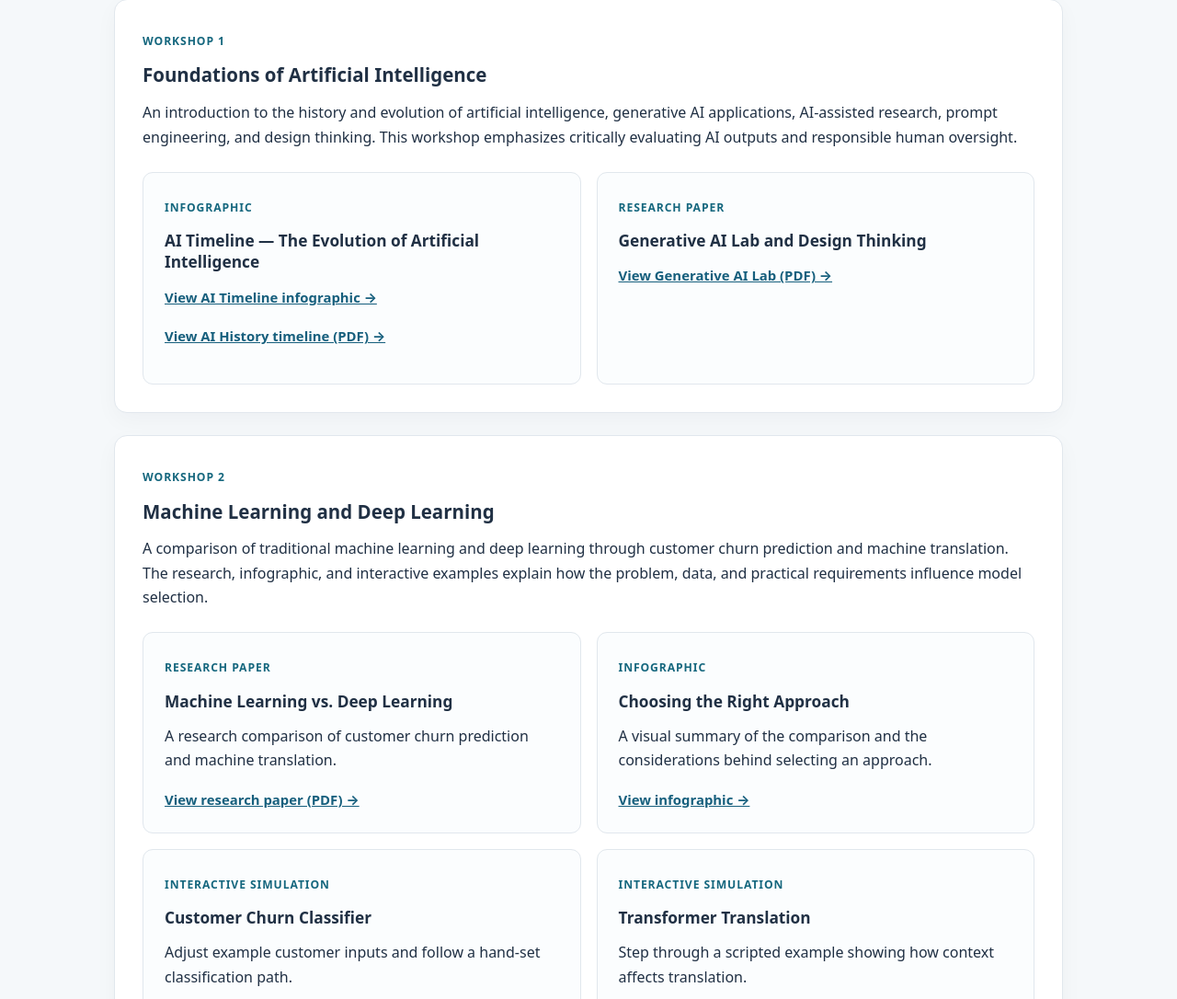
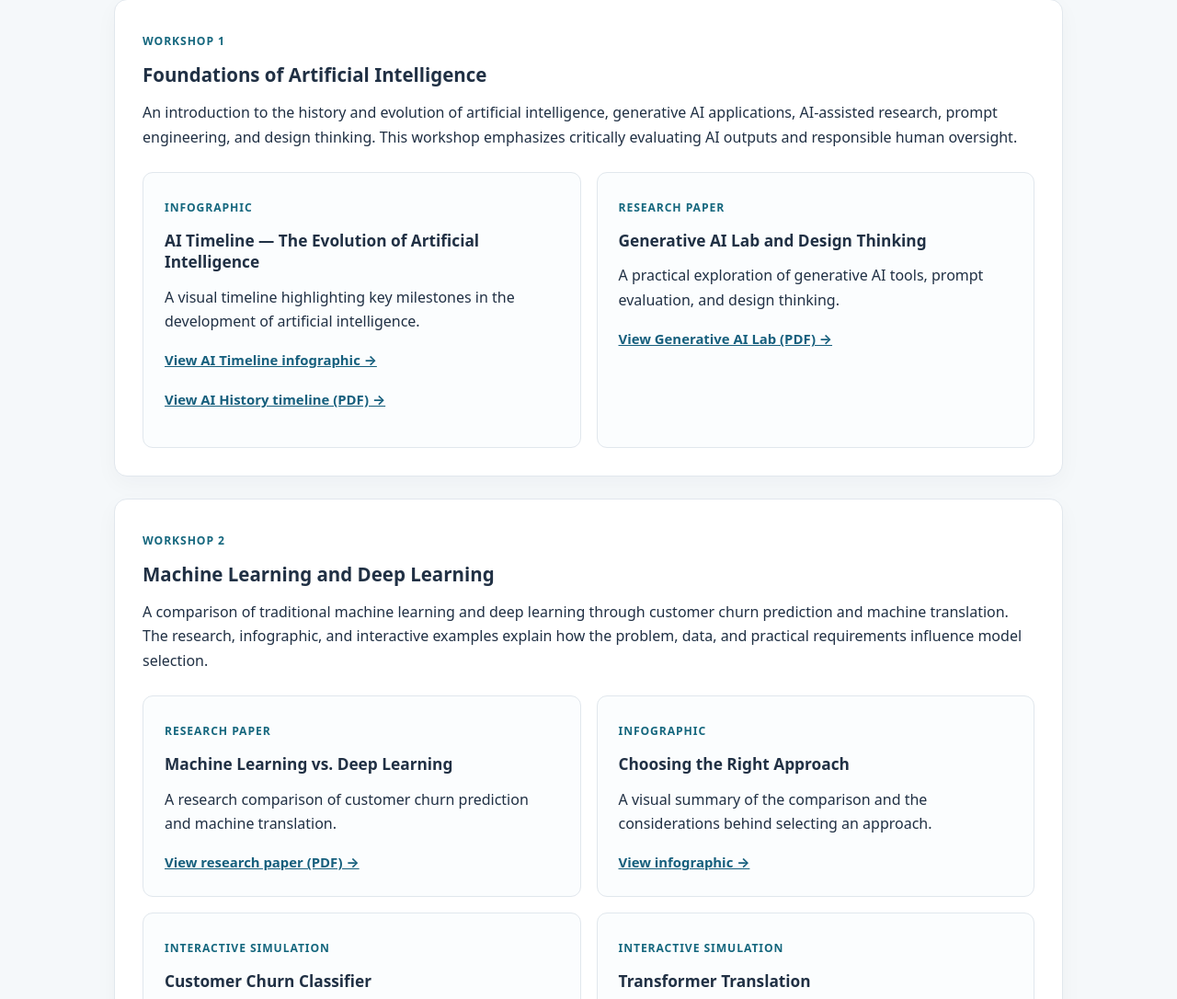
Before and after one commit to QuikSun/AI-ML-Professional-Portfolio, a plain HTML site: page index.html in a window 1280 px wide. Shown: the part 3551-4637 px from the top of the page at 92% size. Drawn offline with Linux system fonts and the light colour scheme.

Commit message:
Add concise descriptions to Workshop 1 portfolio artifacts

```diff
--- a/index.html
+++ b/index.html
@@ -103,8 +103,8 @@
         <h3>Foundations of Artificial Intelligence</h3>
         <p>An introduction to the history and evolution of artificial intelligence, generative AI applications, AI-assisted research, prompt engineering, and design thinking. This workshop emphasizes critically evaluating AI outputs and responsible human oversight.</p>
         <div class="cards">
-          <article class="card"><div class="tag">Infographic</div><h4>AI Timeline — The Evolution of Artificial Intelligence</h4><p><a href="Workshop-1/Assignment-1.3-AI_Timeline/AI_History_Infographic.png" target="_blank" rel="noopener noreferrer">View AI Timeline infographic →</a></p><p><a href="Workshop-1/Assignment-1.3-AI_Timeline/AI_History_Timeline.pdf" target="_blank" rel="noopener noreferrer">View AI History timeline (PDF) →</a></p></article>
-          <article class="card"><div class="tag">Research Paper</div><h4>Generative AI Lab and Design Thinking</h4><a href="Workshop-1/Assignment-1.4-AI_Labs/Tseng_YuHsuan_Assignment_1_4_AI_Lab.pdf" target="_blank" rel="noopener noreferrer">View Generative AI Lab (PDF) →</a></article>
+          <article class="card"><div class="tag">Infographic</div><h4>AI Timeline — The Evolution of Artificial Intelligence</h4><p>A visual timeline highlighting key milestones in the development of artificial intelligence.</p><p><a href="Workshop-1/Assignment-1.3-AI_Timeline/AI_History_Infographic.png" target="_blank" rel="noopener noreferrer">View AI Timeline infographic →</a></p><p><a href="Workshop-1/Assignment-1.3-AI_Timeline/AI_History_Timeline.pdf" target="_blank" rel="noopener noreferrer">View AI History timeline (PDF) →</a></p></article>
+          <article class="card"><div class="tag">Research Paper</div><h4>Generative AI Lab and Design Thinking</h4><p>A practical exploration of generative AI tools, prompt evaluation, and design thinking.</p><a href="Workshop-1/Assignment-1.4-AI_Labs/Tseng_YuHsuan_Assignment_1_4_AI_Lab.pdf" target="_blank" rel="noopener noreferrer">View Generative AI Lab (PDF) →</a></article>
         </div>
       </div>
       <div class="workshop" id="workshop-2" style="margin-top:24px">
```
